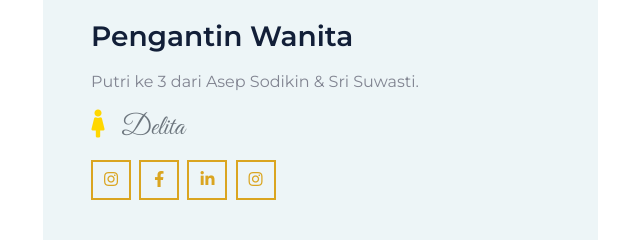
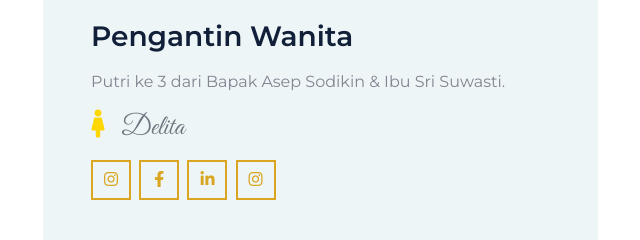
Before and after one commit to CusMeDroid/wedding, a plain HTML site: page s&d/index.html in a window 1280 px wide. Shown: the part 1646-1886 px from the top of the page, 597-1237 px from the left. Drawn offline with nearby package versions, Linux system fonts and the light colour scheme.

Commit message:
Update index.html

```diff
--- a/s&d/index.html
+++ b/s&d/index.html
@@ -146,7 +146,7 @@
                 <div class="col-md-6 p-0 text-center text-md-left">
                     <div class="h-100 d-flex flex-column justify-content-center bg-secondary p-5">
                         <h3 class="mb-3">Pengantin Wanita</h3>
-                        <p>Putri ke 3 dari Asep Sodikin & Sri Suwasti.</p>
+                        <p>Putri ke 3 dari Bapak Asep Sodikin & Ibu Sri Suwasti.</p>
                         <h3 class="font-secondary font-weight-normal text-muted mb-3"><i class="fa fa-female text-primary pr-3"></i>Delita</h3>
                         <div class="position-relative">
                             <a class="btn btn-outline-primary btn-square mr-1" href="#"><i class="fab fa-instagram"></i></a>
```
